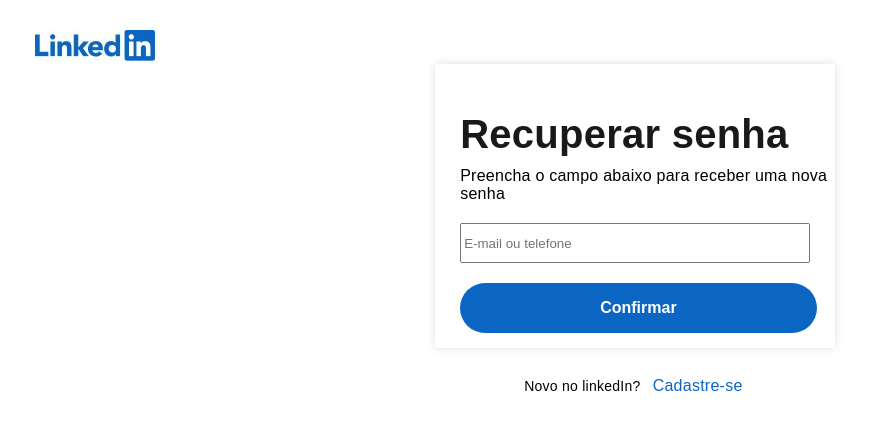
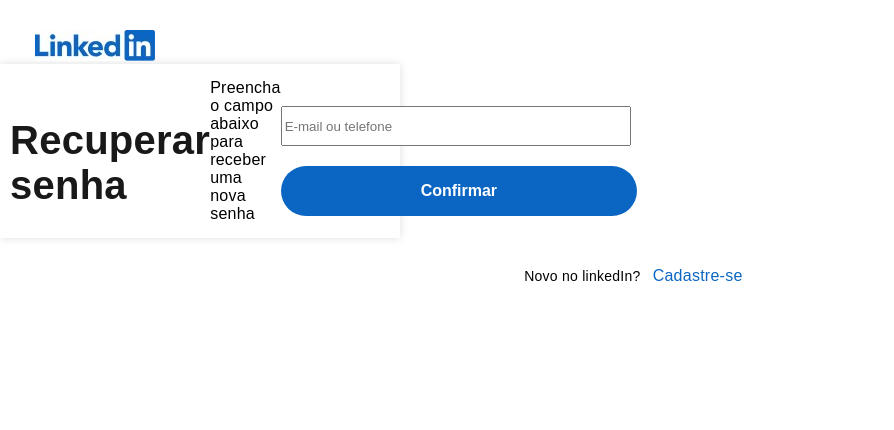
Before and after one commit to daniloteofilo/pagina-de-login, a plain HTML site: page recoverpass.html in a window 1280 px wide. Shown: the whole page, without its empty margins (0-894 px from the left). Drawn offline with Linux system fonts and the light colour scheme.

Commit message:
Configurando os objetos com display flex

```diff
--- a/recover.css
+++ b/recover.css
@@ -11,7 +11,8 @@
     letter-spacing:.25px;
   }
 
-  header {
+  header { display: flex;
+      align-items: flex-start;
       padding-left: 30px;
       padding-top: 30px;
   }
@@ -23,9 +24,11 @@
     margin-bottom: 10px;
   }
   section {
+      display: flex;
+      align-items: center;
       width: 400px;
-      margin-left: 34%;
-      padding-left: 25px;
+
+      padding-left: 10px;
       padding-top: 15px;
       padding-bottom: 15px;
       box-shadow: 0px 0px 10px 0px rgb(223, 223, 223);
--- a/styles.css
+++ b/styles.css
@@ -12,8 +12,10 @@
   }
 
   header {
+      display: flex;
       padding-left: 30px;
       padding-top: 30px;
+      justify-content: start;
   }
 
   h1 {
```
